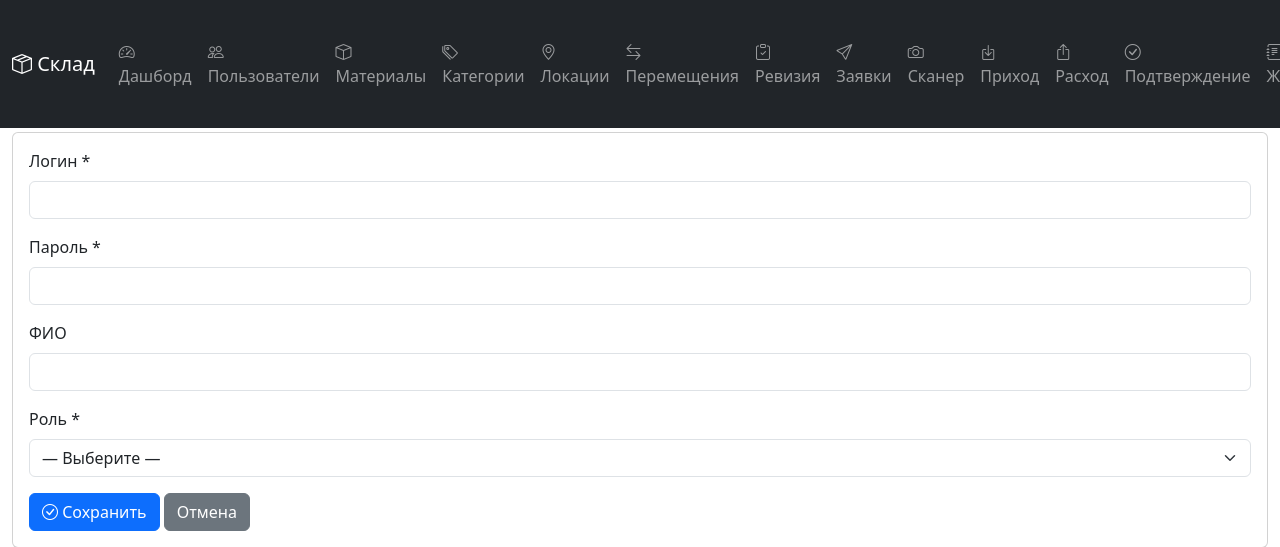
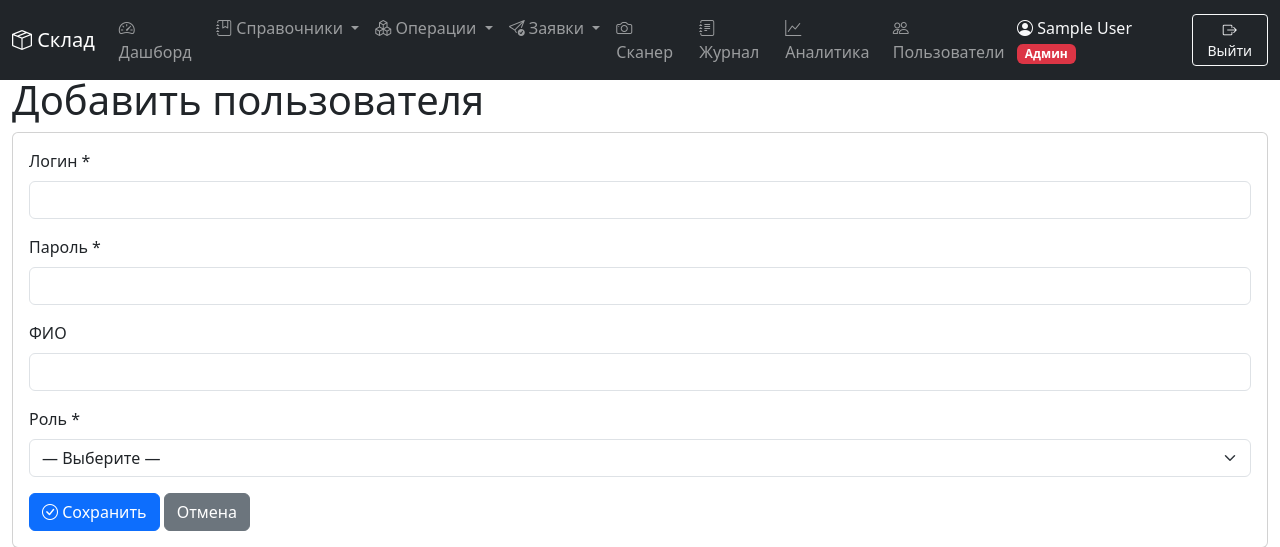
Before and after one commit to Ryshard-HIROMANT/stock-app, a Flask app: page /admin/users/add in a window 1280 px wide. Shown: the top 547 px of the page. Run offline with Flask 3, Linux system fonts and the light colour scheme; a user stored in the database is signed in; tables that the repository leaves empty hold one stand-in row (values such as "Sample post"); some libraries are stand-ins or nearby versions.

Commit message:
Group menu items into dropdowns, fix layout

```diff
--- a/templates/base.html
+++ b/templates/base.html
@@ -21,9 +21,7 @@
         @media (max-width: 768px) {
             body { padding-top: 56px; }
             .navbar-brand { font-size: 1rem; }
-            .btn-lg { font-size: 0.9rem; padding: 8px 16px; }
             h1 { font-size: 1.3rem; }
-            .card-title { font-size: 1.5rem; }
         }
     </style>
 </head>
@@ -37,51 +35,85 @@
             <div class="collapse navbar-collapse" id="navbarNav">
                 <ul class="navbar-nav me-auto">
                     <li class="nav-item"><a class="nav-link" href="/"><i class="bi bi-speedometer2"></i> Дашборд</a></li>
-                    {% if current_user.is_authenticated and current_user.is_admin() %}
-                    <li class="nav-item"><a class="nav-link" href="/admin/users"><i class="bi bi-people"></i> Пользователи</a></li>
+
+                    {% if current_user.is_authenticated %}
+                    <!-- Справочники -->
+                    <li class="nav-item dropdown">
+                        <a class="nav-link dropdown-toggle" href="#" role="button" data-bs-toggle="dropdown">
+                            <i class="bi bi-journal-bookmark"></i> Справочники
+                        </a>
+                        <ul class="dropdown-menu dropdown-menu-dark">
+                            <li><a class="dropdown-item" href="/materials"><i class="bi bi-box"></i> Материалы</a></li>
+                            <li><a class="dropdown-item" href="/categories"><i class="bi bi-tags"></i> Категории</a></li>
+                            <li><a class="dropdown-item" href="/locations"><i class="bi bi-geo-alt"></i> Локации</a></li>
+                        </ul>
+                    </li>
+
+                    <!-- Складские операции -->
+                    <li class="nav-item dropdown">
+                        <a class="nav-link dropdown-toggle" href="#" role="button" data-bs-toggle="dropdown">
+                            <i class="bi bi-boxes"></i> Операции
+                        </a>
+                        <ul class="dropdown-menu dropdown-menu-dark">
+                            {% if current_user.is_storekeeper() %}
+                            <li><a class="dropdown-item" href="/operations/in"><i class="bi bi-box-arrow-in-down"></i> Приход</a></li>
                             {% endif %}
-                    {% if current_user.is_authenticated %}
-                    <li class="nav-item"><a class="nav-link" href="/materials"><i class="bi bi-box"></i> Материалы</a></li>
-                    <li class="nav-item"><a class="nav-link" href="/categories"><i class="bi bi-tags"></i> Категории</a></li>
-                    <li class="nav-item"><a class="nav-link" href="/locations"><i class="bi bi-geo-alt"></i> Локации</a></li>
+                            {% if current_user.can_create_draft() %}
+                            <li><a class="dropdown-item" href="/operations/out"><i class="bi bi-box-arrow-up"></i> Расход</a></li>
+                            {% endif %}
                             {% if current_user.is_storekeeper() %}
-                    <li class="nav-item"><a class="nav-link" href="/transfers"><i class="bi bi-arrow-left-right"></i> Перемещения</a></li>
+                            <li><a class="dropdown-item" href="/transfers"><i class="bi bi-arrow-left-right"></i> Перемещения</a></li>
                             {% endif %}
                             {% if current_user.can_revision() %}
-                    <li class="nav-item"><a class="nav-link" href="/revision"><i class="bi bi-clipboard-check"></i> Ревизия</a></li>
+                            <li><hr class="dropdown-divider"></li>
+                            <li><a class="dropdown-item" href="/revision"><i class="bi bi-clipboard-check"></i> Ревизия</a></li>
                             {% endif %}
+                        </ul>
+                    </li>
+
+                    <!-- Заявки и подтверждения -->
+                    {% if current_user.can_create_request() or current_user.can_confirm() %}
+                    <li class="nav-item dropdown">
+                        <a class="nav-link dropdown-toggle" href="#" role="button" data-bs-toggle="dropdown">
+                            <i class="bi bi-send-check"></i> Заявки
+                        </a>
+                        <ul class="dropdown-menu dropdown-menu-dark">
                             {% if current_user.can_create_request() or current_user.can_process_requests() %}
-                    <li class="nav-item"><a class="nav-link" href="/requests"><i class="bi bi-send"></i> Заявки</a></li>
-                    {% endif %}
-                    <li class="nav-item"><a class="nav-link" href="/scanner"><i class="bi bi-camera"></i> Сканер</a></li>
-                    {% if current_user.is_storekeeper() %}
-                    <li class="nav-item"><a class="nav-link" href="/operations/in"><i class="bi bi-box-arrow-in-down"></i> Приход</a></li>
-                    {% endif %}
-                    {% if current_user.can_create_draft() %}
-                    <li class="nav-item"><a class="nav-link" href="/operations/out"><i class="bi bi-box-arrow-up"></i> Расход</a></li>
+                            <li><a class="dropdown-item" href="/requests"><i class="bi bi-send"></i> Заявки на перемещение</a></li>
                             {% endif %}
                             {% if current_user.can_confirm() %}
-                    <li class="nav-item"><a class="nav-link" href="/spending/confirm"><i class="bi bi-check-circle"></i> Подтверждение</a></li>
+                            <li><a class="dropdown-item" href="/spending/confirm"><i class="bi bi-check-circle"></i> Подтверждение списаний</a></li>
                             {% endif %}
+                        </ul>
+                    </li>
+                    {% endif %}
+
+                    <li class="nav-item"><a class="nav-link" href="/scanner"><i class="bi bi-camera"></i> Сканер</a></li>
                     <li class="nav-item"><a class="nav-link" href="/transactions"><i class="bi bi-journal-text"></i> Журнал</a></li>
-                    {% endif %}
+
                     {% if current_user.can_reports() %}
                     <li class="nav-item"><a class="nav-link" href="/analytics"><i class="bi bi-graph-up"></i> Аналитика</a></li>
                     {% endif %}
+
+                    {% if current_user.is_admin() %}
+                    <li class="nav-item"><a class="nav-link" href="/admin/users"><i class="bi bi-people"></i> Пользователи</a></li>
+                    {% endif %}
+                    {% endif %}
                 </ul>
+
                 {% if current_user.is_authenticated %}
                 <span class="navbar-text text-light me-2">
                     <i class="bi bi-person-circle"></i>
                     <span class="d-none d-md-inline">{{ current_user.full_name or current_user.username }}</span>
                     {% if current_user.is_admin() %}<span class="badge bg-danger">Админ</span>
-                    {% elif current_user.role == 'head' %}<span class="badge bg-info text-dark">Заведующий</span>
-                    {% elif current_user.role == 'head_nurse' %}<span class="badge bg-warning text-dark">Ст.медсестра</span>
-                    {% elif current_user.role == 'doctor_storekeeper' %}<span class="badge bg-primary">Врач-склад</span>
+                    {% elif current_user.role == 'head' %}<span class="badge bg-info text-dark">Зав</span>
+                    {% elif current_user.role == 'head_nurse' %}<span class="badge bg-warning text-dark">Ст.м/с</span>
+                    {% elif current_user.role == 'doctor_storekeeper' %}<span class="badge bg-primary">Врач-скл</span>
                     {% elif current_user.role == 'doctor' %}<span class="badge bg-success">Врач</span>
-                    {% elif current_user.role == 'xray_lab' %}<span class="badge bg-secondary">Лаборант</span>
+                    {% elif current_user.role == 'xray_lab' %}<span class="badge bg-secondary">Лаб</span>
                     {% endif %}
                 </span>
-                <a href="/logout" class="btn btn-outline-light btn-sm"><i class="bi bi-box-arrow-right"></i></a>
+                <a href="/logout" class="btn btn-outline-light btn-sm"><i class="bi bi-box-arrow-right"></i> Выйти</a>
                 {% else %}
                 <a href="/login" class="btn btn-outline-light btn-sm"><i class="bi bi-box-arrow-in-right"></i> Войти</a>
                 {% endif %}
```
Lines whose indentation alone changed are shown as unchanged.
